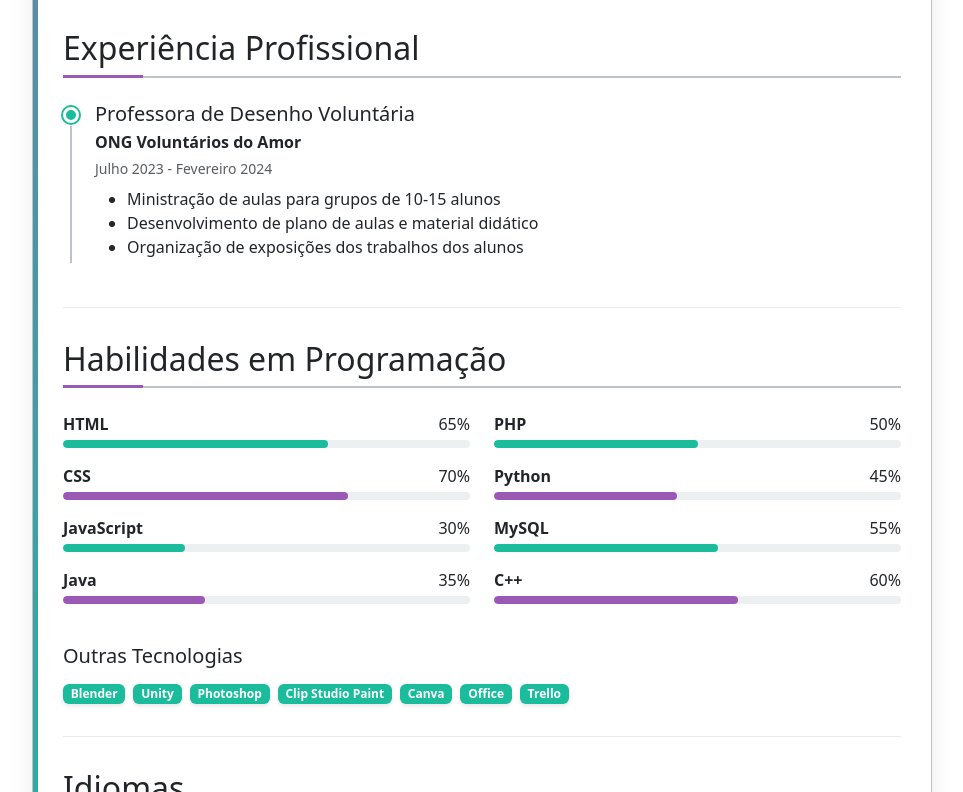
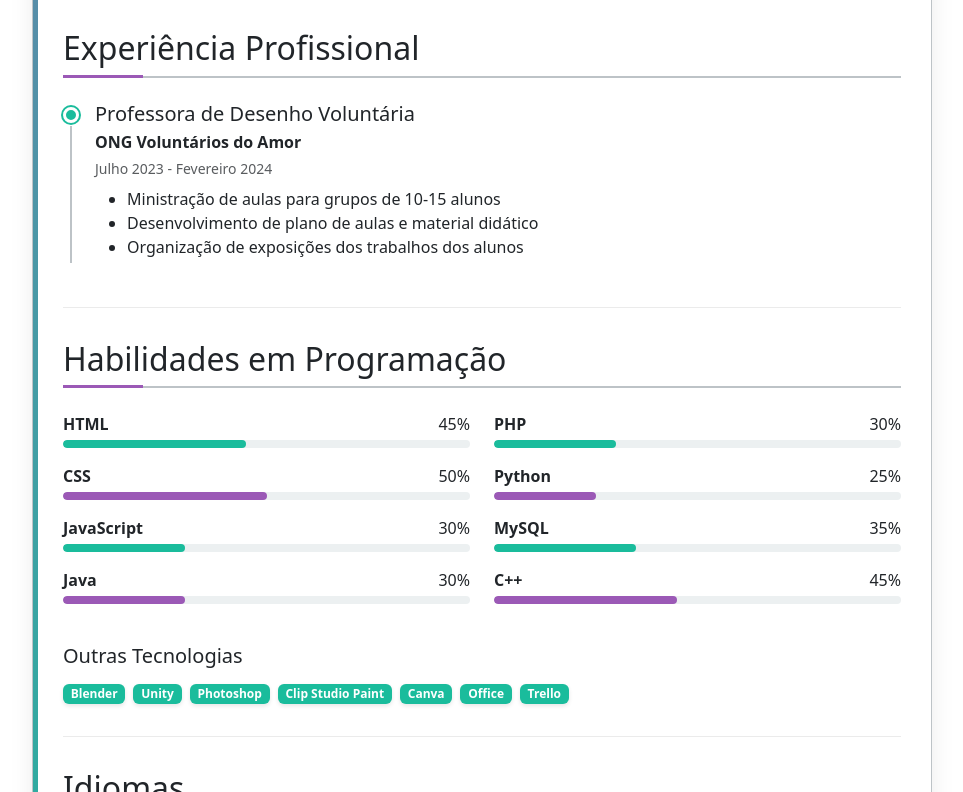
Before and after one commit to SofiaTresse/Curriculo, a plain HTML site: page index.html in a window 1280 px wide. Shown: the part 1467-2259 px from the top of the page, without its empty margins (158-1121 px from the left). Drawn offline with nearby package versions, Linux system fonts and the light colour scheme.

Commit message:
Update index.html

```diff
--- a/index.html
+++ b/index.html
@@ -70,7 +70,7 @@
                     <h3 class="h5 mb-1">Bacharelado em Engenharia de Computação</h3>
                     <p class="mb-1"><strong>Uniube - Instituição de ensino superior em Uberaba, Brasil
 </strong></p>
-                    <p class="text-muted small mb-2">1° período-Agosto 2025 - presente</p>
+                    <p class="text-muted small mb-2">1° Período - Presente</p>
 
                 </div>
 
@@ -120,20 +120,20 @@
                         <div class="mb-3">
                             <div class="d-flex justify-content-between mb-1">
                                 <span class="fw-bold">HTML</span>
-                                <span>65%</span>
+                                <span>45%</span>
                             </div>
                             <div class="progessoo">
-                                <div class="progessoIdioma" role="progressbar" style="width: 65%; background-color: #1abc9c;" aria-valuenow="65" aria-valuemin="0" aria-valuemax="100"></div>
+                                <div class="progessoIdioma" role="progressbar" style="width: 45%; background-color: #1abc9c;" aria-valuenow="45" aria-valuemin="0" aria-valuemax="100"></div>
                             </div>
                         </div>
 
                         <div class="mb-3">
                             <div class="d-flex justify-content-between mb-1">
                                 <span class="fw-bold">CSS</span>
-                                <span>70%</span>
+                                <span>50%</span>
                             </div>
                             <div class="progesso">
-                                <div class="progessoIdioma" role="progressbar" style="width: 70%; background-color: #9b59b6;" aria-valuenow="70" aria-valuemin="0" aria-valuemax="100"></div>
+                                <div class="progessoIdioma" role="progressbar" style="width: 50%; background-color: #9b59b6;" aria-valuenow="50" aria-valuemin="0" aria-valuemax="100"></div>
                             </div>
                         </div>
 
@@ -150,10 +150,10 @@
                         <div class="mb-3">
                             <div class="d-flex justify-content-between mb-1">
                                 <span class="fw-bold">Java</span>
-                                <span>35%</span>
+                                <span>30%</span>
                             </div>
                             <div class="progesso">
-                                <div class="progessoIdioma" role="progressbar" style="width: 35%; background-color: #9b59b6;" aria-valuenow="35" aria-valuemin="0" aria-valuemax="100"></div>
+                                <div class="progessoIdioma" role="progressbar" style="width: 30%; background-color: #9b59b6;" aria-valuenow="30" aria-valuemin="0" aria-valuemax="100"></div>
                             </div>
                         </div>
                     </div>
@@ -162,40 +162,40 @@
                         <div class="mb-3">
                             <div class="d-flex justify-content-between mb-1">
                                 <span class="fw-bold">PHP</span>
-                                <span>50%</span>
+                                <span>30%</span>
                             </div>
                             <div class="progesso">
-                                <div class="progessoIdioma" role="progressbar" style="width: 50%; background-color: #1abc9c;" aria-valuenow="50" aria-valuemin="0" aria-valuemax="100"></div>
+                                <div class="progessoIdioma" role="progressbar" style="width: 30%; background-color: #1abc9c;" aria-valuenow="30" aria-valuemin="0" aria-valuemax="100"></div>
                             </div>
                         </div>
 
                         <div class="mb-3">
                             <div class="d-flex justify-content-between mb-1">
                                 <span class="fw-bold">Python</span>
-                                <span>45%</span>
+                                <span>25%</span>
                             </div>
                             <div class="progesso">
-                                <div class="progessoIdioma" role="progressbar" style="width: 45%; background-color: #9b59b6;" aria-valuenow="45" aria-valuemin="0" aria-valuemax="100"></div>
+                                <div class="progessoIdioma" role="progressbar" style="width: 25%; background-color: #9b59b6;" aria-valuenow="25" aria-valuemin="0" aria-valuemax="100"></div>
                             </div>
                         </div>
 
                         <div class="mb-3">
                             <div class="d-flex justify-content-between mb-1">
                                 <span class="fw-bold">MySQL</span>
-                                <span>55%</span>
+                                <span>35%</span>
                             </div>
                             <div class="progesso">
-                                <div class="progessoIdioma" role="progressbar" style="width: 55%; background-color: #1abc9c;" aria-valuenow="55" aria-valuemin="0" aria-valuemax="100"></div>
+                                <div class="progessoIdioma" role="progressbar" style="width: 35%; background-color: #1abc9c;" aria-valuenow="35" aria-valuemin="0" aria-valuemax="100"></div>
                             </div>
                         </div>
 
                         <div class="mb-3">
                             <div class="d-flex justify-content-between mb-1">
                                 <span class="fw-bold">C++</span>
-                                <span>60%</span>
+                                <span>45%</span>
                             </div>
                             <div class="progesso">
-                                <div class="progessoIdioma" role="progressbar" style="width: 60%; background-color: #9b59b6;" aria-valuenow="60" aria-valuemin="0" aria-valuemax="100"></div>
+                                <div class="progessoIdioma" role="progressbar" style="width: 45%; background-color: #9b59b6;" aria-valuenow="45" aria-valuemin="0" aria-valuemax="100"></div>
                             </div>
                         </div>
                     </div>
```
